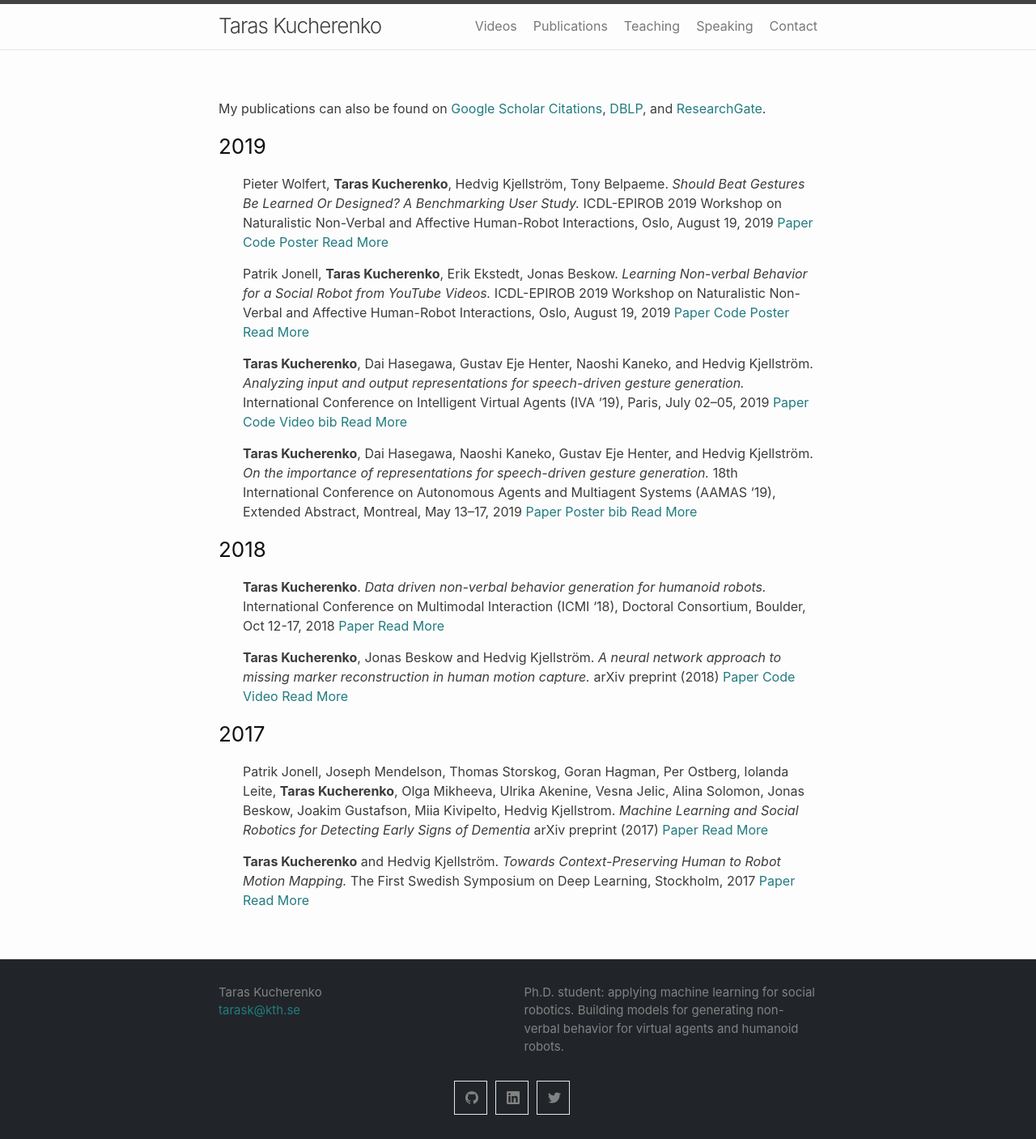
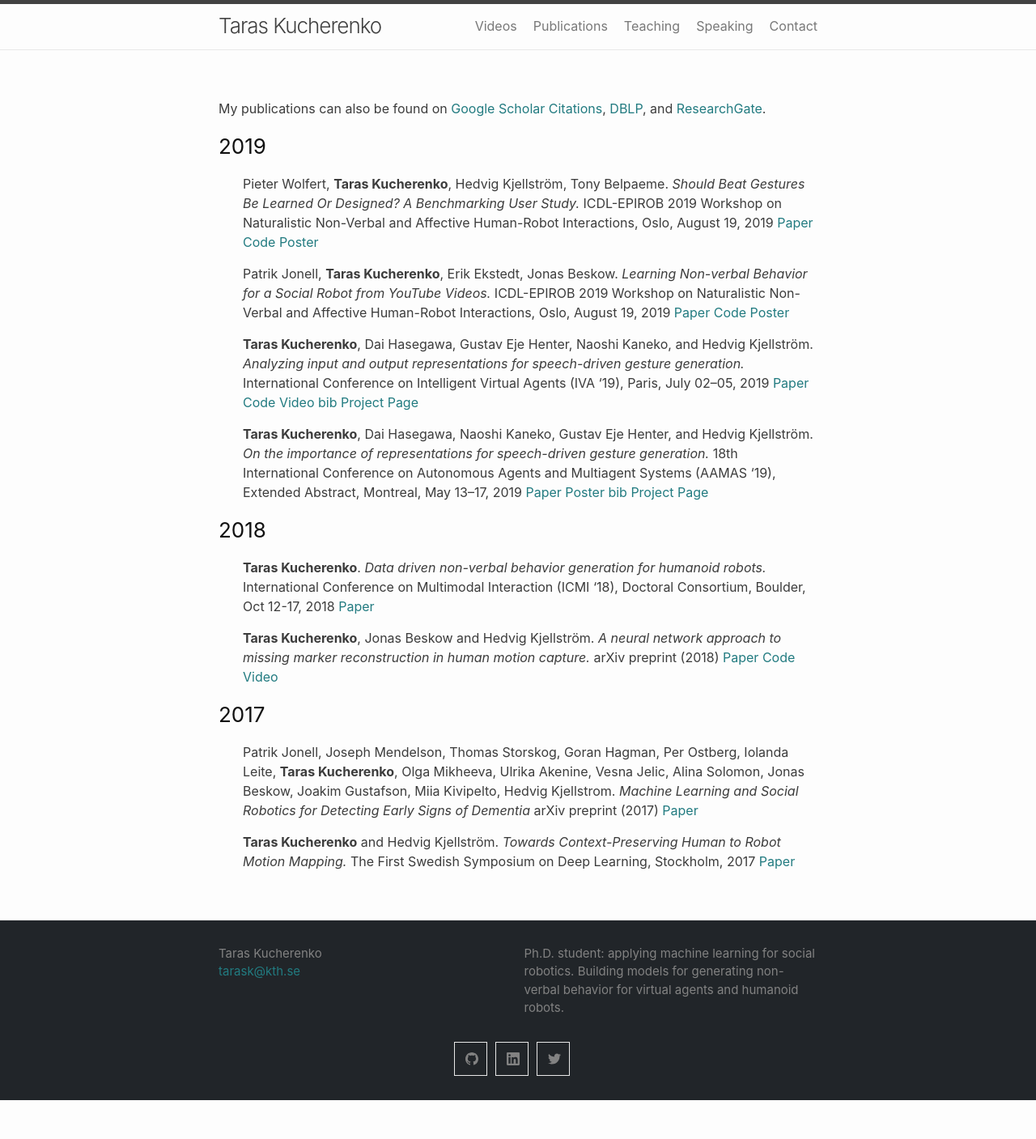
Before and after one commit to Svito-zar/Svito-zar.github.io, a Jekyll site: the page built from _pages/publications.md, in a window 1280 px wide. Shown: the whole page at 81% size. Built offline with Jekyll 4.4.1, drawn with Linux system fonts in a browser that asks for light colours; after the commit the page ends 1359 px from its top, so only the background shows below that.

Commit message:
Remove links I don't need

```diff
--- a/_pages/publications.md
+++ b/_pages/publications.md
@@ -7,19 +7,19 @@ permalink: /publications/
 My publications can also be found on [Google Scholar Citations](https://scholar.google.com/citations?user=aI_16pYAAAAJ&hl=en), [DBLP](https://dblp.uni-trier.de/pers/hd/k/Kucherenko:Taras), and [ResearchGate](https://www.researchgate.net/profile/Taras_Kucherenko).
 
 ### 2019
-* Pieter Wolfert, **Taras Kucherenko**, Hedvig Kjellström, Tony Belpaeme. *Should Beat Gestures Be Learned Or Designed? A Benchmarking User Study.* ICDL-EPIROB 2019 Workshop on Naturalistic Non-Verbal and Affective Human-Robot Interactions, Oslo, August 19, 2019 [Paper](https://pieterwolfert.com/files/epirob_camera_final.pdf) [Code](https://github.com/Svito-zar/Speech_driven_gesture_generation) [Poster](../posters/should_gesture_be_learned_poster.pdf) [Read More](../_posts/2020-01-14-check-post.md)
+* Pieter Wolfert, **Taras Kucherenko**, Hedvig Kjellström, Tony Belpaeme. *Should Beat Gestures Be Learned Or Designed? A Benchmarking User Study.* ICDL-EPIROB 2019 Workshop on Naturalistic Non-Verbal and Affective Human-Robot Interactions, Oslo, August 19, 2019 [Paper](https://pieterwolfert.com/files/epirob_camera_final.pdf) [Code](https://github.com/Svito-zar/Speech_driven_gesture_generation) [Poster](../posters/should_gesture_be_learned_poster.pdf)
 
-* Patrik Jonell, **Taras Kucherenko**, Erik Ekstedt, Jonas Beskow. *Learning Non-verbal Behavior for a Social Robot from YouTube Videos.* ICDL-EPIROB 2019 Workshop on Naturalistic Non-Verbal and Affective Human-Robot Interactions, Oslo, August 19, 2019 [Paper](../papers/learning_non-verbal_behavio(ICDL-EPIROB2019).pdf) [Code](https://github.com/jonepatr/glow-non-verbal-robot-behavior) [Poster](../posters/Jonel_2019_final_ICDL_poster.pdf) [Read More](../_posts/2020-01-14-check-post-1.md)
+* Patrik Jonell, **Taras Kucherenko**, Erik Ekstedt, Jonas Beskow. *Learning Non-verbal Behavior for a Social Robot from YouTube Videos.* ICDL-EPIROB 2019 Workshop on Naturalistic Non-Verbal and Affective Human-Robot Interactions, Oslo, August 19, 2019 [Paper](../papers/learning_non-verbal_behavio(ICDL-EPIROB2019).pdf) [Code](https://github.com/jonepatr/glow-non-verbal-robot-behavior) [Poster](../posters/Jonel_2019_final_ICDL_poster.pdf)
 
 * **Taras  Kucherenko**,  Dai  Hasegawa, Gustav  Eje  Henter, Naoshi  Kaneko, and Hedvig Kjellström.
 *Analyzing input and output representations for speech-driven gesture generation.*
 International Conference on Intelligent Virtual Agents (IVA '19), Paris, July 02–05, 2019
-[Paper](https://www.researchgate.net/publication/331645229_Analyzing_Input_and_Output_Representations_for_Speech-Driven_Gesture_Generation) [Code](https://github.com/GestureGeneration/Speech_driven_gesture_generation_with_autoencoder) [Video](https://youtu.be/Iv7UBe92zrw) [bib](https://people.kth.se/~ghe/pubs/bib/kucherenko2019analyzing.bib) [Read More](../_posts/2020-01-14-check-post-1.md)
+[Paper](https://www.researchgate.net/publication/331645229_Analyzing_Input_and_Output_Representations_for_Speech-Driven_Gesture_Generation) [Code](https://github.com/GestureGeneration/Speech_driven_gesture_generation_with_autoencoder) [Video](https://youtu.be/Iv7UBe92zrw) [bib](https://people.kth.se/~ghe/pubs/bib/kucherenko2019analyzing.bib) [Project Page](../_posts/2020-01-14-check-post-1.md)
 
 * **Taras  Kucherenko**,  Dai  Hasegawa,  Naoshi  Kaneko,  Gustav  Eje  Henter, and Hedvig Kjellström.
 *On the importance of representations for speech-driven gesture generation.*
 18th International Conference on Autonomous Agents and Multiagent Systems (AAMAS '19), Extended Abstract,
-Montreal, May 13–17, 2019 [Paper](http://www.ifaamas.org/Proceedings/aamas2019/pdfs/p2072.pdf) [Poster](https://www.researchgate.net/publication/333148799_On_the_Importance_of_Representations_for_Speech-Driven_Gesture_Generation) [bib](https://people.kth.se/~ghe/pubs/bib/kucherenko2019importance.bib) [Read More](../_posts/2020-01-14-check-post-1.md)
+Montreal, May 13–17, 2019 [Paper](http://www.ifaamas.org/Proceedings/aamas2019/pdfs/p2072.pdf) [Poster](https://www.researchgate.net/publication/333148799_On_the_Importance_of_Representations_for_Speech-Driven_Gesture_Generation) [bib](https://people.kth.se/~ghe/pubs/bib/kucherenko2019importance.bib) [Project Page](../_posts/2020-01-14-check-post-1.md)
 
 
 
@@ -28,16 +28,16 @@ Montreal, May 13–17, 2019 [Paper](http://www.ifaamas.org/Proceedings/aamas2019
 * **Taras  Kucherenko**.
 *Data driven non-verbal behavior generation for humanoid robots.*
 International Conference on Multimodal Interaction (ICMI '18), Doctoral Consortium,
-Boulder, Oct 12-17, 2018 [Paper](https://dl.acm.org/citation.cfm?doid=3242969.3264970) [Read More](../_posts/2020-01-14-check-post-1.md)
+Boulder, Oct 12-17, 2018 [Paper](https://dl.acm.org/citation.cfm?doid=3242969.3264970)
 
 * **Taras  Kucherenko**, Jonas Beskow and Hedvig Kjellström.
 *A neural network approach to missing marker reconstruction in human motion capture.*
-arXiv preprint (2018) [Paper](https://www.researchgate.net/publication/323626902_A_Neural_Network_Approach_to_Missing_Marker_Reconstruction_in_Human_Motion_Capture) [Code](https://github.com/Svito-zar/NN-for-Missing-Marker-Reconstruction) [Video](https://youtu.be/mi75gzEhbHI) [Read More](../_posts/2020-01-14-check-post-1.md)
+arXiv preprint (2018) [Paper](https://www.researchgate.net/publication/323626902_A_Neural_Network_Approach_to_Missing_Marker_Reconstruction_in_Human_Motion_Capture) [Code](https://github.com/Svito-zar/NN-for-Missing-Marker-Reconstruction) [Video](https://youtu.be/mi75gzEhbHI)
 
 
 ### 2017
 
 * Patrik Jonell, Joseph Mendelson, Thomas Storskog, Goran Hagman, Per Ostberg, Iolanda Leite, **Taras Kucherenko**, Olga Mikheeva, Ulrika Akenine, Vesna Jelic, Alina Solomon, Jonas Beskow, Joakim Gustafson, Miia Kivipelto, Hedvig Kjellstrom. *Machine Learning and Social Robotics for Detecting Early Signs of Dementia*
-arXiv preprint (2017) [Paper](https://arxiv.org/abs/1709.01613) [Read More](../_posts/2020-01-14-check-post-1.md)
+arXiv preprint (2017) [Paper](https://arxiv.org/abs/1709.01613)
 
-* **Taras  Kucherenko** and Hedvig Kjellström. *Towards Context-Preserving Human to Robot Motion Mapping.* The First Swedish Symposium on Deep Learning, Stockholm, 2017 [Paper](https://www.csc.kth.se/~hedvig/publications/ssdl_17.pdf) [Read More](../_posts/2020-01-14-check-post-1.md)
+* **Taras  Kucherenko** and Hedvig Kjellström. *Towards Context-Preserving Human to Robot Motion Mapping.* The First Swedish Symposium on Deep Learning, Stockholm, 2017 [Paper](https://www.csc.kth.se/~hedvig/publications/ssdl_17.pdf)
```
Also changed, not shown: _posts/2020-01-14-check-post.md (+16 -4 lines).
